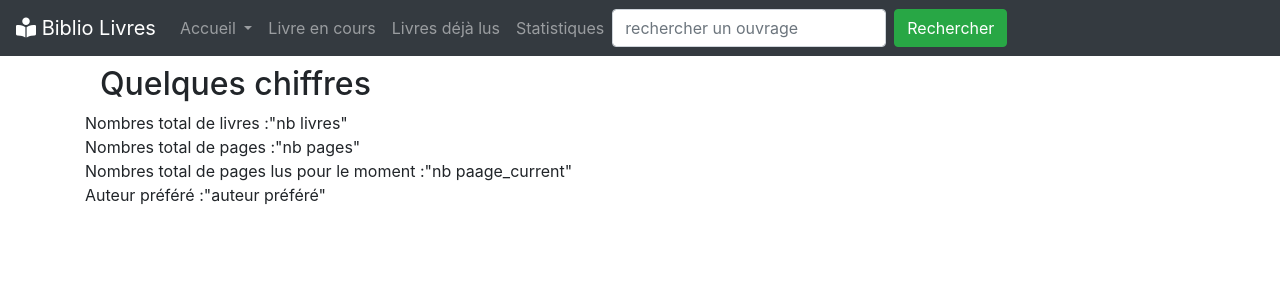
After one commit to cidja/biblio_p5, a PHP site: template view/frontend/statisticsView.php in a window 1280 px wide. The commit adds this page. Shown: the top 300 px of the page. Run offline with PHP 8.4, Linux system fonts and the light colour scheme; the template is opened without the code that fills it, so the values that code supplies are empty; some libraries are stand-ins or nearby versions.

Commit message:
statistics view create

```diff
--- a/controller/frontend.php
+++ b/controller/frontend.php
@@ -72,4 +72,9 @@ require("model/CartoonManager.php");
                 echo "je rentre";
 
             }
+
+            public static function statistics()
+            {
+                require("view/frontend/statisticsView.php");
+            }
         }
--- a/index.php
+++ b/index.php
@@ -31,6 +31,9 @@ try{
         }
         elseif($_GET["action"] == "novelCurrent"){
             ToolsFrontend::novelCurrent();
+        }
+        elseif($_GET["action"] == "statistics"){
+            ToolsFrontend::statistics();
         }
 
         //Cartoon part
--- /dev/null
+++ b/view/frontend/statisticsView.php
@@ -0,0 +1,65 @@
+<?php
+//Tous les commentaires sont en anglais pour la compréhension pour le plus grand nombre
+//All comments are in English for the understanding of as many people as possible.
+//to support : mail: christian@linternaute-averti.fr
+
+$title = "Statistiques";
+
+ob_start(); //Start of capture to put it in the variable at the end of the script
+?>
+    <div class="container">
+        <section class="container">
+            <h2>Quelques chiffres</h2>
+            <div class="row">
+                <div class="#">
+                    Nombres total de livres :
+                </div>
+                <div class="#">
+                    "nb livres"
+                </div>
+            </div>
+            <div class="row">
+                <div class="#">
+                    Nombres total de pages :
+                </div>
+                <div class="#">
+                    "nb pages"
+                </div>
+            </div>
+            <div class="row">
+                <div class="#">
+                    Nombres total de pages lus pour le moment :
+                </div>
+                <div class="#">
+                    "nb paage_current"
+                </div>
+            </div>
+            <div class="row">
+                <div class="#">
+                    Auteur préféré :
+                </div>
+                <div class="#">
+                    "auteur préféré"
+                </div>
+            </div>
+
+        </section>
+    </div>
+
+
+<?php
+
+$infos->closeCursor();
+$content = ob_get_clean();
+require("templateNovel.php");
+/*This code does 3 things:
+
+    It defines the title of the page in $title. This will be integrated in the <title> tag in the template.
+
+    It defines the content of the page in $content. It will be integrated in the <body> tag in the template.
+    As this content is a bit big, we use a trick to put it in a variable. We call
+    the ob_start() function (line 3) which "memorizes" all the HTML output that follows, then, at the end, we retrieve
+    the content generated with ob_get_clean() (line 28) and put it in $content .
+
+    Finally, it calls the template with a require. This one will retrieve the variables $title and $content that we just created... to display the page!
+    */
--- a/view/frontend/templateNovel.php
+++ b/view/frontend/templateNovel.php
@@ -40,7 +40,7 @@
                     <a class="nav-link" href="index.php?action=novelsRead">Livres déjà lus</a>
                 </li>
                 <li class="nav-item">
-                    <a class="nav-link" href="#">Statistiques </a>
+                    <a class="nav-link" href="index.php?action=statistics">Statistiques </a>
                     </li>
             <!--<li class="nav-item">
                     <a class="nav-link" href="index.php?action=whishList">Livre à lire</a>
```
Also changed, not shown: model/NovelManager.php (+11 -2 lines).
